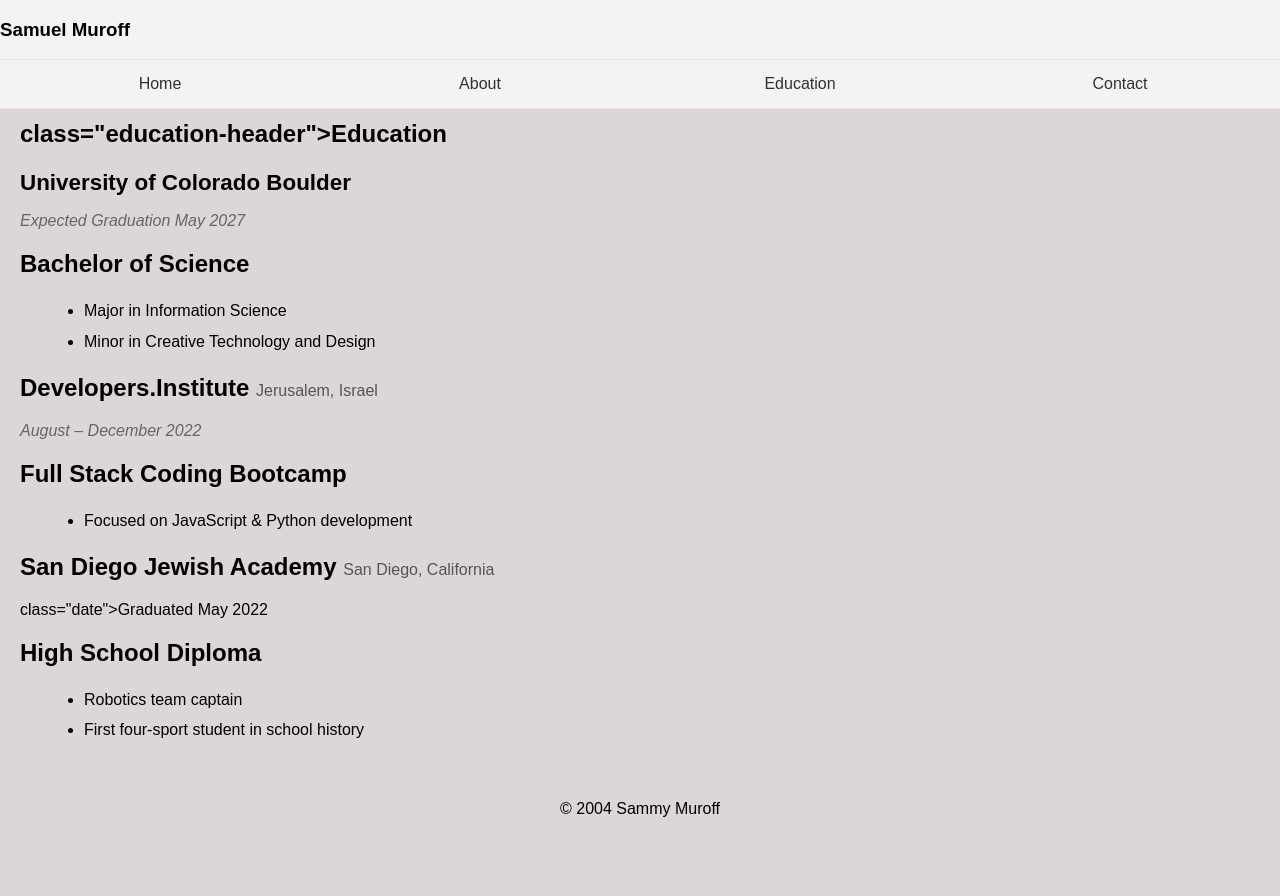
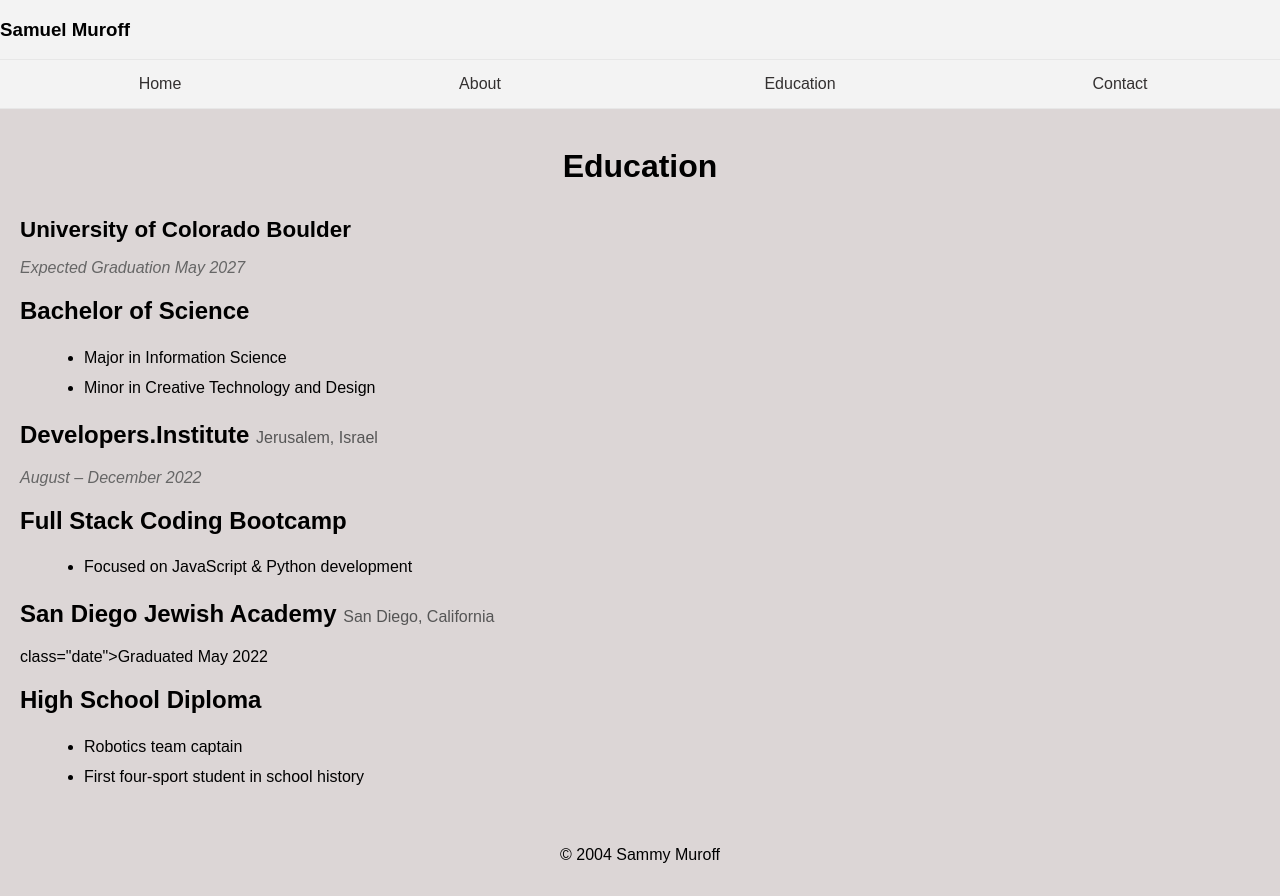
Before and after one commit to shmelly22/Portfolio, a plain HTML site: page Education.html in a window 1280 px wide. Before the commit the page ends 850 px from the top, so only its background shows below. Drawn offline with Linux system fonts and the light colour scheme.

Commit message:
Update Education.html

```diff
--- a/Education.html
+++ b/Education.html
@@ -22,7 +22,7 @@
 
   <main>
     <section class="education">
-    <h2> class="education-header">Education</h2>
+    <h2 class="education-header">Education</h2>
 
     <div class="education-grid">
 
```
